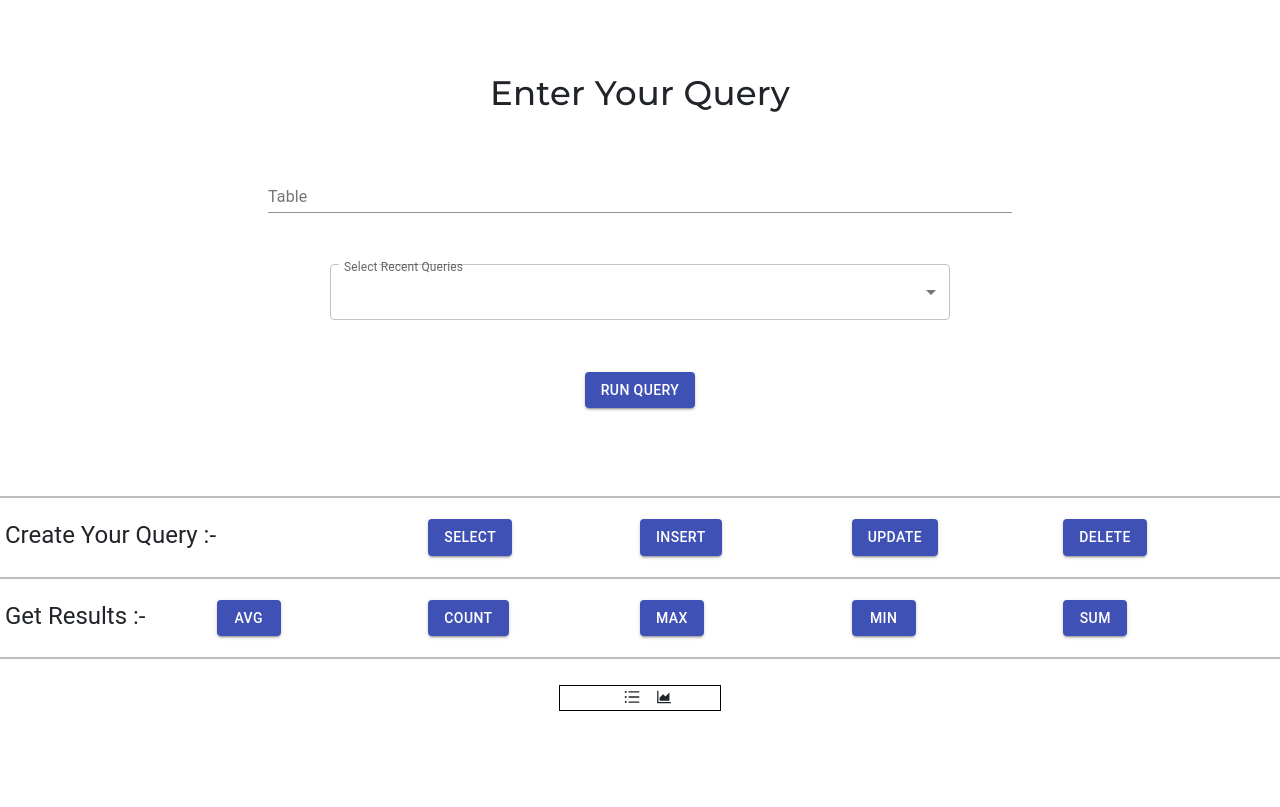
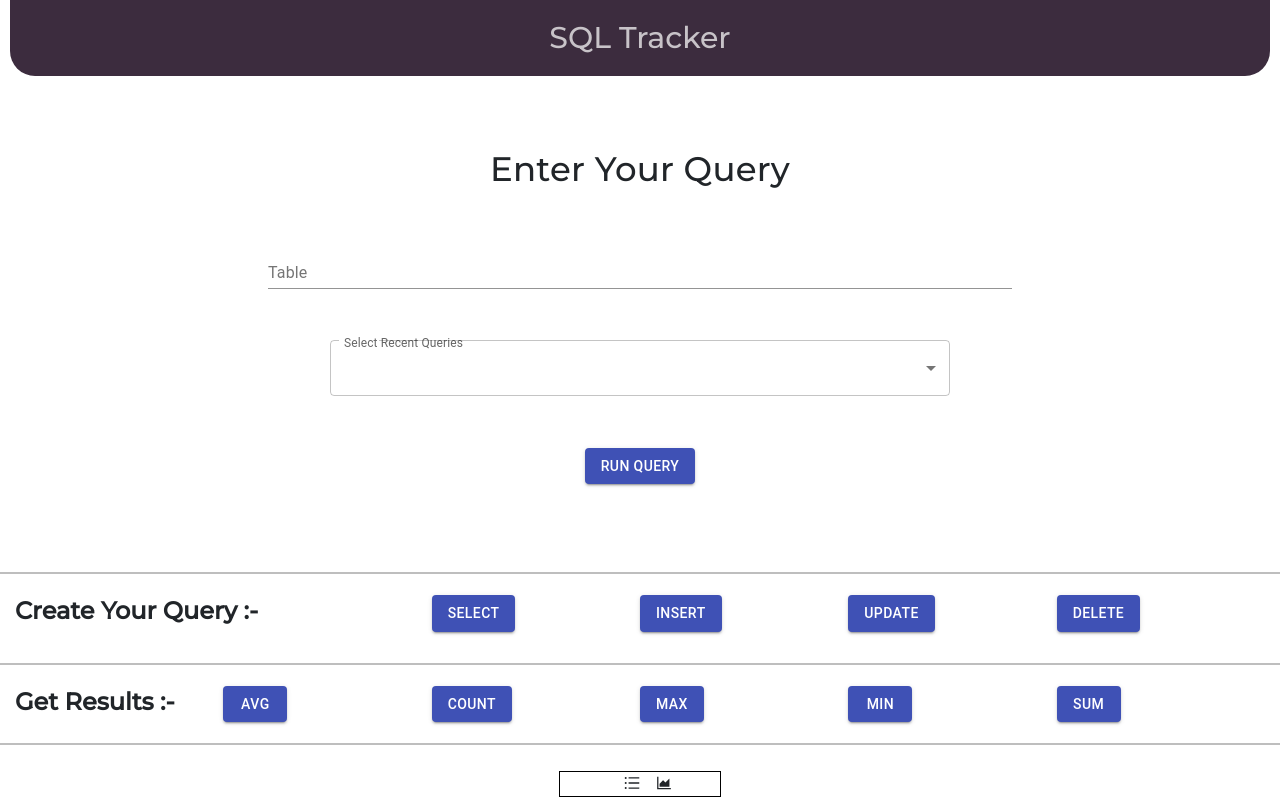
Before and after one commit to prashantbharati/atlanfront, a React (Create React App) app: page / in a window 1280 px wide. Built offline with nearby package versions, Linux system fonts and the light colour scheme.

Commit message:
styles done dropdwon app

```diff
--- a/src/App.js
+++ b/src/App.js
@@ -9,31 +9,26 @@ import Analatics from "./components/Analatics/Analatics";
 import { UnorderedListOutlined, AreaChartOutlined } from "@ant-design/icons";
 import Dropdown from "./components/dropdown/dropdown";
 import "./index.css";
+import useStyles from "./styles";
 function App() {
+  const classes = useStyles();
   const [viewType, setViewType] = useState("table");
   const [ts, setts] = useState(0);
   const city4 = [];
   return (
     <>
+      <div className="layout">
+        <div className="header d-flex justify-content-center align-items-center">
+          <div>
+            <h1 className="logo">SQL Tracker</h1>
+          </div>
+        </div>
+      </div>
       <Dropdown ts={ts} setts={setts} />
       <App1 />
       <App2 />
-      <div
-        style={{
-          display: "flex",
-          justifyContent: "center",
-          alignItems: "center",
-        }}
-      >
-        <div
-          style={{
-            border: "1px solid black",
-            display: "flex",
-            justifyContent: "center",
-            alignItems: "center",
-            margin: "10px",
-          }}
-        >
+      <div className="d-flex justify-content-center align-items-center">
+        <div className={classes.lists}>
           <div className="view-switch mx-5">
             <UnorderedListOutlined
               className={`mx-3 ${
@@ -53,15 +48,7 @@ function App() {
         </div>
       </div>
       {ts !== 0 && (
-        <div
-          style={{
-            height: "70vh",
-            overflow: "scroll",
-            margin: "10px",
-            elevation: "10",
-            border: "5px solid black",
-          }}
-        >
+        <div className={classes.Analatics}>
           {viewType === "table" ? (
             <BasicTable
               elevation={6}
--- a/src/components/Form1/App.js
+++ b/src/components/Form1/App.js
@@ -16,10 +16,14 @@ const App = () => {
   return (
     <>
       {/*first enter input field */}
-      <div style={{ padding: "5px" }}>
+      <div style={{ padding: "5px", margin: "10px" }}>
         <Grid container>
           <Grid item sm={4}>
-            <Typography variant="h5" className="typography">
+            <Typography
+              variant="h5"
+              style={{ fontWeight: "700", fontFamily: "Montserrat" }}
+              className="typography"
+            >
               Create Your Query :-
             </Typography>
           </Grid>
--- a/src/components/Form1/index.css
+++ b/src/components/Form1/index.css
@@ -27,4 +27,5 @@ code {
 
 .typography {
   font-weight: 700;
+  font-family: "Montserrat";
 }
--- a/src/components/Form2/App.js
+++ b/src/components/Form2/App.js
@@ -5,20 +5,22 @@ import Form2 from "./Form2.js";
 const App = () => {
   const [cs, setcs] = useState(0);
   const [cv, setcv] = useState(0);
-  var modal1 = document.getElementById("myModal11");
+
   const onfinish = (e) => {
     setcv(1);
-
-    console.log(cs, "hereFROM2");
   };
 
   return (
     <>
       {/*first enter input field */}
-      <div style={{ padding: "5px" }}>
+      <div style={{ padding: "5px", margin: "10px" }}>
         <Grid container>
           <Grid item sm={2}>
-            <Typography variant="h5" className="typography">
+            <Typography
+              variant="h5"
+              className="typography"
+              style={{ fontWeight: "700", fontFamily: "Montserrat" }}
+            >
               Get Results :-
             </Typography>
           </Grid>
--- a/src/components/dropdown/dropdown.js
+++ b/src/components/dropdown/dropdown.js
@@ -5,10 +5,10 @@ import MenuItem from "@mui/material/MenuItem";
 import FormControl from "@mui/material/FormControl";
 import Select from "@mui/material/Select";
 import { Button, TextField, Typography } from "@material-ui/core";
-
+import useStyles from "./styles";
 export default function BasicSelect({ ts, setts }) {
   const [query, setquery] = React.useState(0);
-
+  const classes = useStyles();
   const handleChange = (event) => {
     setquery(event.target.value);
 
@@ -23,16 +23,7 @@ export default function BasicSelect({ ts, setts }) {
 
   return (
     <>
-      <div
-        style={{
-          height: "60vh",
-          padding: "20px",
-          display: "flex",
-          flexDirection: "column",
-          justifyContent: "space-evenly",
-          alignItems: "center",
-        }}
-      >
+      <div className={classes.query}>
         <Typography style={{ fontFamily: "Montserrat" }} variant="h4">
           Enter Your Query
         </Typography>
--- /dev/null
+++ b/src/components/dropdown/styles.js
@@ -0,0 +1,12 @@
+import { makeStyles } from "@material-ui/core/styles";
+
+export default makeStyles((theme) => ({
+  query: {
+    height: "60vh",
+    padding: "20px",
+    display: "flex",
+    flexDirection: "column",
+    justifyContent: "space-evenly",
+    alignItems: "center",
+  },
+}));
--- a/src/index.css
+++ b/src/index.css
@@ -5,6 +5,18 @@ body {
   font-family: "Montserrat", sans-serif !important;
 }
 
+.layout {
+  margin: 0 10px;
+}
+.header {
+  background-color: #3c2c3e;
+  padding: 20px;
+  border-bottom-right-radius: 25px;
+  border-bottom-left-radius: 25px;
+}
 .logo {
-  padding: 20px;
+  font-size: 30px;
+  color: rgba(255, 255, 255, 0.716);
+  margin: 0 !important;
+  cursor: pointer;
 }
--- /dev/null
+++ b/src/styles.js
@@ -0,0 +1,18 @@
+import { makeStyles } from "@material-ui/core/styles";
+
+export default makeStyles((theme) => ({
+  lists: {
+    border: "1px solid black",
+    display: "flex",
+    justifyContent: "center",
+    alignItems: "center",
+    margin: "10px",
+  },
+  Analatics: {
+    height: "70vh",
+    overflow: "scroll",
+    margin: "10px",
+    elevation: "10",
+    border: "5px solid black",
+  },
+}));
```
